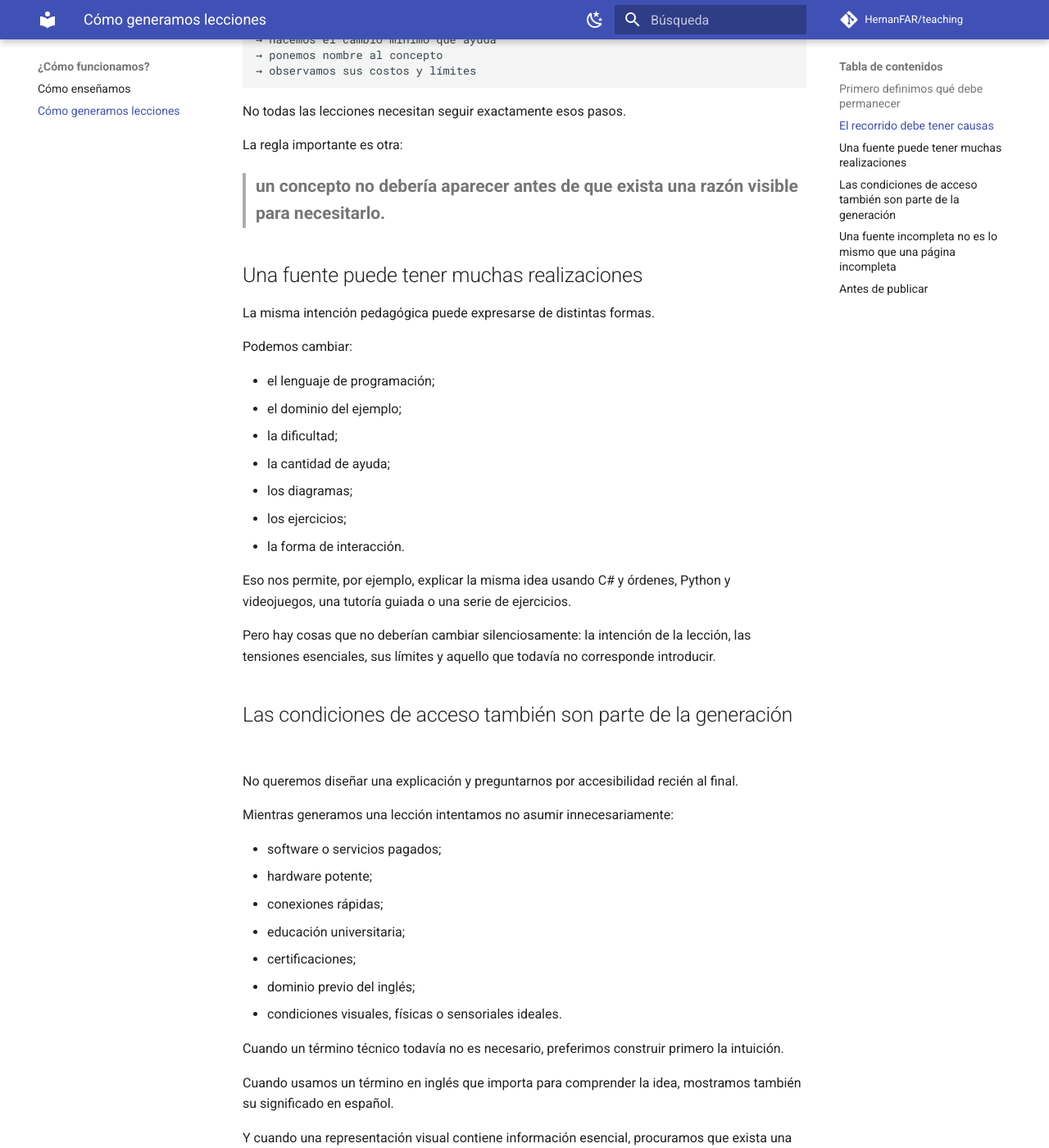
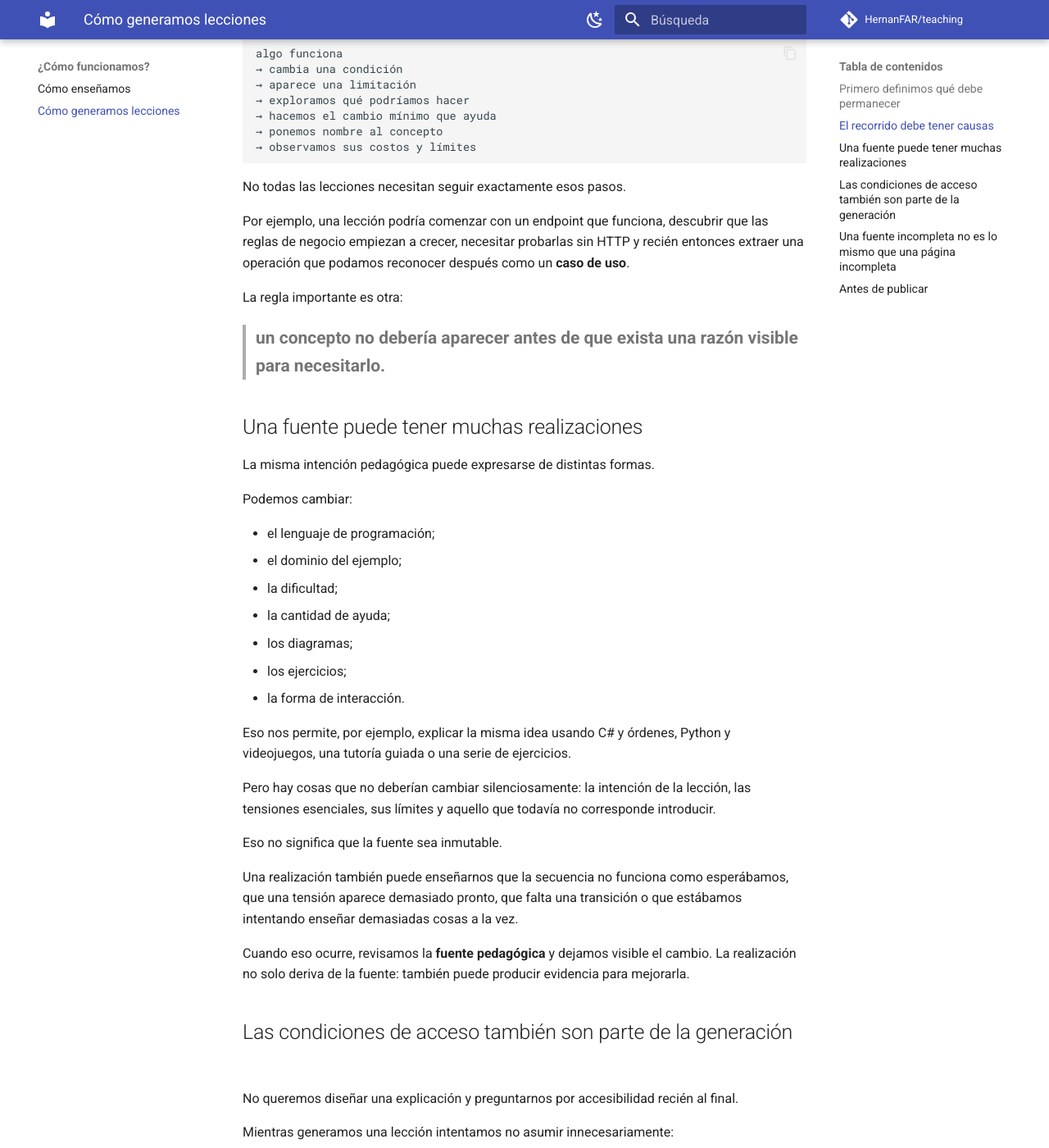
Before and after one commit to HernanFAR/teaching, an MkDocs documentation site: the page built from docs/about/lesson-generation.md, in a window 1280 px wide and 1400 px high, scrolled down 1120 px. Shown: the whole window at 82% size. Built offline with MkDocs 1.6.1 and Material for MkDocs 9.7.7, drawn with Linux system fonts in a browser that asks for light colours; comment, search, counter and statistics services are not loaded; some of the changed text lies outside the part shown.

Commit message:
docs: clarify lesson source and realization feedback

```diff
--- a/docs/about/lesson-generation.md
+++ b/docs/about/lesson-generation.md
@@ -5,6 +5,8 @@ Una lección de Teaching no empieza necesariamente como una página terminada.
 Antes de decidir el ejemplo, el lenguaje, los diagramas o incluso la forma exacta de explicarla, intentamos conservar algo más estable: **qué queremos que una persona llegue a entender y qué recorrido hace que esa comprensión tenga sentido**.
 
 A eso lo tratamos como la **fuente pedagógica** de la lección.
+
+En Teaching, esa fuente se expresa normalmente mediante unas **instrucciones base de generación**: un artefacto que conserva la intención, el recorrido, los límites y las condiciones que no deberían perderse al producir distintas versiones de una misma lección.
 
 ## Primero definimos qué debe permanecer
 
@@ -43,6 +45,8 @@ algo funciona
 
 No todas las lecciones necesitan seguir exactamente esos pasos.
 
+Por ejemplo, una lección podría comenzar con un endpoint que funciona, descubrir que las reglas de negocio empiezan a crecer, necesitar probarlas sin HTTP y recién entonces extraer una operación que podamos reconocer después como un **caso de uso**.
+
 La regla importante es otra:
 
 > **un concepto no debería aparecer antes de que exista una razón visible para necesitarlo.**
@@ -64,6 +68,12 @@ Podemos cambiar:
 Eso nos permite, por ejemplo, explicar la misma idea usando C# y órdenes, Python y videojuegos, una tutoría guiada o una serie de ejercicios.
 
 Pero hay cosas que no deberían cambiar silenciosamente: la intención de la lección, las tensiones esenciales, sus límites y aquello que todavía no corresponde introducir.
+
+Eso no significa que la fuente sea inmutable.
+
+Una realización también puede enseñarnos que la secuencia no funciona como esperábamos, que una tensión aparece demasiado pronto, que falta una transición o que estábamos intentando enseñar demasiadas cosas a la vez.
+
+Cuando eso ocurre, revisamos la **fuente pedagógica** y dejamos visible el cambio. La realización no solo deriva de la fuente: también puede producir evidencia para mejorarla.
 
 ## Las condiciones de acceso también son parte de la generación
 
@@ -93,6 +103,8 @@ Eso significa que la **fuente pedagógica** puede estar suficientemente definida
 
 También puede ocurrir lo contrario: una página puede verse terminada y, sin embargo, esconder que todavía no sabemos por qué introdujimos una abstracción o qué queremos que la persona comprenda.
 
+> **Una página puede verse terminada y aun así no saber qué está intentando enseñar.**
+
 Preferimos que esas dudas permanezcan visibles antes que rellenarlas con una explicación convincente pero inventada.
 
 ## Antes de publicar
```
